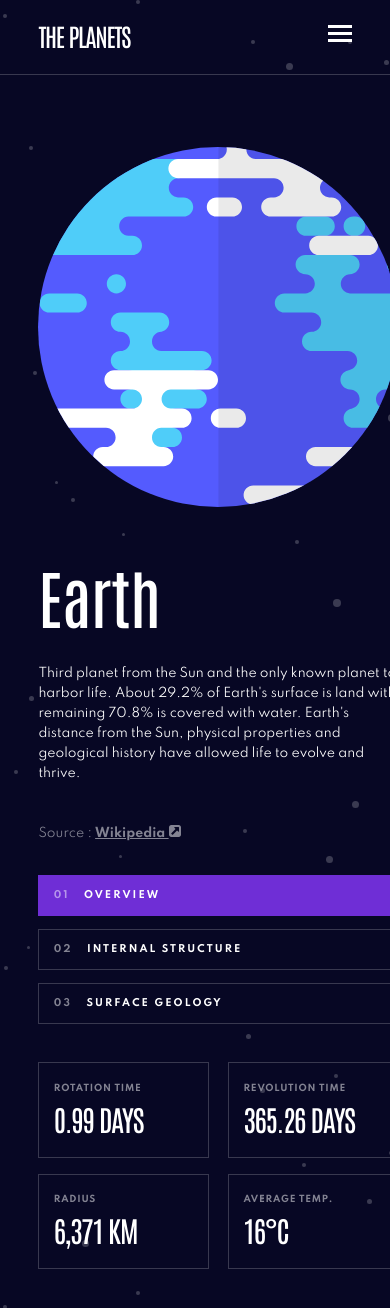
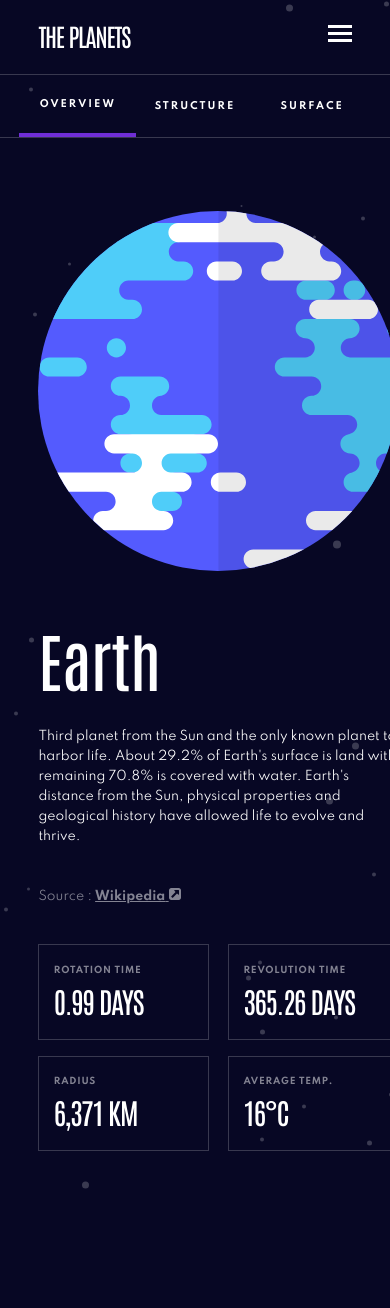
Before and after one commit to Euuphi/planet-facts, a React (Create React App) app: page /earth in a window 390 px wide. After the commit the page ends 1190 px from the top, so only its background shows below. Built offline with nearby package versions, Linux system fonts and the light colour scheme.

Commit message:
Change page view nav below 560px

```diff
--- a/src/components/PlanetInfo.js
+++ b/src/components/PlanetInfo.js
@@ -1,4 +1,5 @@
 import React, { useContext, useState } from "react";
+import useMediaQuery from "@mui/material/useMediaQuery";
 import { useParams } from "react-router-dom";
 import styled from "styled-components";
 // Themes
@@ -14,9 +15,9 @@ import * as data from "data/planetData.json";
 import { NavContext } from "context/MenuContext";
 // Components
 import Section from "components/Section";
-import { H1 } from "./Headings";
-import ButtonsSection from "./ButtonsSection";
-import PlanetStats from "./PlanetStats";
+import { H1 } from "components/Headings";
+import PageViewNav from "components/nav/PageViewNav";
+import PlanetStats from "components/PlanetStats";
 
 // Styled Components
 
@@ -153,6 +154,9 @@ const PlanetInfo = () => {
     // Nav menu context
     const { menuOpen } = useContext(NavContext);
 
+    // Media query states
+    const tabletMini = useMediaQuery(screen.tabletMini);
+
     // State to control what image is displayed
     const [view, setView] = useState("overview");
 
@@ -168,6 +172,14 @@ const PlanetInfo = () => {
     const planetImage = planetImages[id];
 
     return (
+        <>
+            {tabletMini && (
+                <PageViewNav
+                    activeColor={colors[id]}
+                    clickHandler={setView}
+                    view={view}
+                />
+            )}
             <MainSection visibility={menuOpen}>
                 <Grid>
                     <PlanetImageBox>
@@ -193,23 +205,29 @@ const PlanetInfo = () => {
                     <PlanetInfoBox>
                         <PlanetDescriptionBox>
                             <HeadingPrimary>{planetData.name}</HeadingPrimary>
-                        <Description>{planetData[view].content}</Description>
+                            <Description>
+                                {planetData[view].content}
+                            </Description>
                             <Source>
                                 Source :{" "}
                                 <Link href={planetData[view].source}>
-                                Wikipedia <img src={sourceIcon} alt="Icon" />
+                                    Wikipedia{" "}
+                                    <img src={sourceIcon} alt="Icon" />
                                 </Link>
                             </Source>
                         </PlanetDescriptionBox>
-                    <ButtonsSection
+                        {!tabletMini && (
+                            <PageViewNav
                                 activeColor={colors[id]}
                                 clickHandler={setView}
                                 view={view}
                             />
+                        )}
                     </PlanetInfoBox>
                     <PlanetStats stats={planetData} />
                 </Grid>
             </MainSection>
+        </>
     );
 };
 
--- a/src/components/ButtonsSection.js
+++ b/src/components/nav/PageViewNav.js
@@ -1,10 +1,24 @@
 import React from "react";
 import styled, { css } from "styled-components";
+import useMediaQuery from "@mui/material/useMediaQuery";
 // Themes
 import colors from "styles/colors";
 import screen from "styles/screens";
 // Components
-import { H3 } from "./Headings";
+import { H3 } from "../Headings";
+
+const FlexContainer = styled.nav`
+    display: flex;
+    flex-direction: column;
+    gap: 1.6rem;
+
+    @media ${screen.tabletMini} {
+        border-bottom: 1px solid ${colors.shade};
+        flex-direction: row;
+        gap: 0;
+        padding: 0 2.4rem;
+    }
+`;
 
 const Button = styled.button`
     background-color: ${({ active, activeColor }) =>
@@ -13,7 +27,6 @@ const Button = styled.button`
         ${({ active, activeColor }) =>
             active ? activeColor.primary : colors.shade};
     color: #fff;
-    display: inline-block;
     font-family: "Spartan";
     font-size: 1.2rem;
     font-weight: 700;
@@ -26,6 +39,15 @@ const Button = styled.button`
         padding: 1.2rem 1.8rem;
     }
 
+    @media ${screen.tabletMini} {
+        background-color: transparent;
+        border: none;
+        border-bottom: ${({ active, activeColor }) =>
+            active ? "4px solid" + activeColor.primary : "none"};
+        padding: 2.4rem 0;
+        text-align: center;
+    }
+
     &:hover {
         /* Only change hover style if button is not active */
         ${({ active }) =>
@@ -35,6 +57,7 @@ const Button = styled.button`
             `}
     }
 
+    /* Number label text */
     & span {
         color: ${({ active, activeColor }) =>
             active ? activeColor.secondary : colors.grey};
@@ -43,20 +66,21 @@ const Button = styled.button`
         @media ${screen.tabletL} {
             padding-right: 1.8rem;
         }
+
+        @media ${screen.tabletMini} {
+            display: none !important;
+        }
     }
 
+    /* Button text */
     & ${H3} {
         display: inline-block;
     }
 `;
 
-const FlexContainer = styled.div`
-    display: flex;
-    flex-direction: column;
-    gap: 1.6rem;
-`;
+const PageViewNav = ({ clickHandler, view, activeColor }) => {
+    const tabletMini = useMediaQuery(screen.tabletMini);
 
-const ButtonsSection = ({ clickHandler, view, activeColor }) => {
     return (
         <FlexContainer>
             <Button
@@ -71,17 +95,17 @@ const ButtonsSection = ({ clickHandler, view, activeColor }) => {
                 activeColor={activeColor}
                 onClick={() => clickHandler("structure")}>
                 <H3 as="span">02</H3>
-                <H3>Internal Structure</H3>
+                <H3>{tabletMini ? "" : "Internal "}Structure</H3>
             </Button>
             <Button
                 active={view === "geology"}
                 activeColor={activeColor}
                 onClick={() => clickHandler("geology")}>
                 <H3 as="span">03</H3>
-                <H3>Surface Geology</H3>
+                <H3>Surface{tabletMini ? "" : " Geology"}</H3>
             </Button>
         </FlexContainer>
     );
 };
 
-export default ButtonsSection;
+export default PageViewNav;
```
Lines whose indentation alone changed are shown as unchanged.
